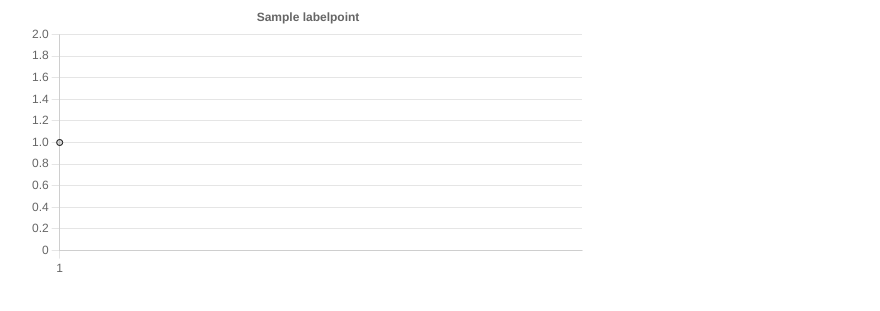
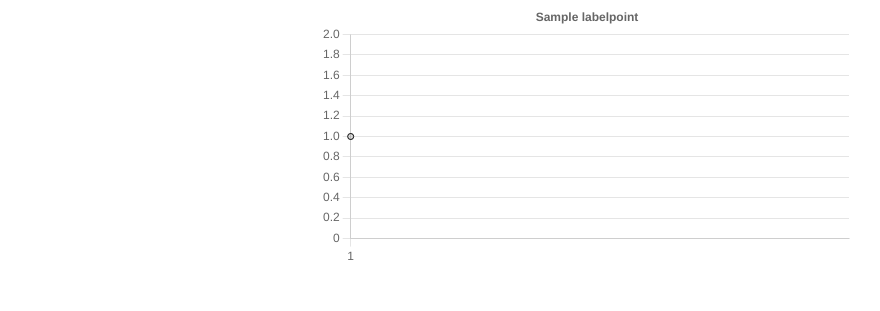
Before and after one commit to ephemeralsadness/mpls, a Flask app: page / in a window 1280 px wide. Shown: the part 56-367 px from the top of the page, without its empty margins (53-933 px from the left). Run offline with Flask 2, Linux system fonts and the light colour scheme; a user stored in the database is signed in; tables that the repository leaves empty hold one stand-in row (values such as "Sample post"); some libraries are stand-ins or nearby versions.

Commit message:
Fix3 LineChart

```diff
--- a/src/templates/main.html
+++ b/src/templates/main.html
@@ -9,7 +9,7 @@
 {% endblock %}
 
 {% block content %}
-<div class="charts w-50" id="charts">
+<div class="container-fluid w-50" id="charts">
 </div>
 <script type="module" src="{{ url_for('static', filename='linechart.js') }}" ></script>
 {% endblock %}
```
